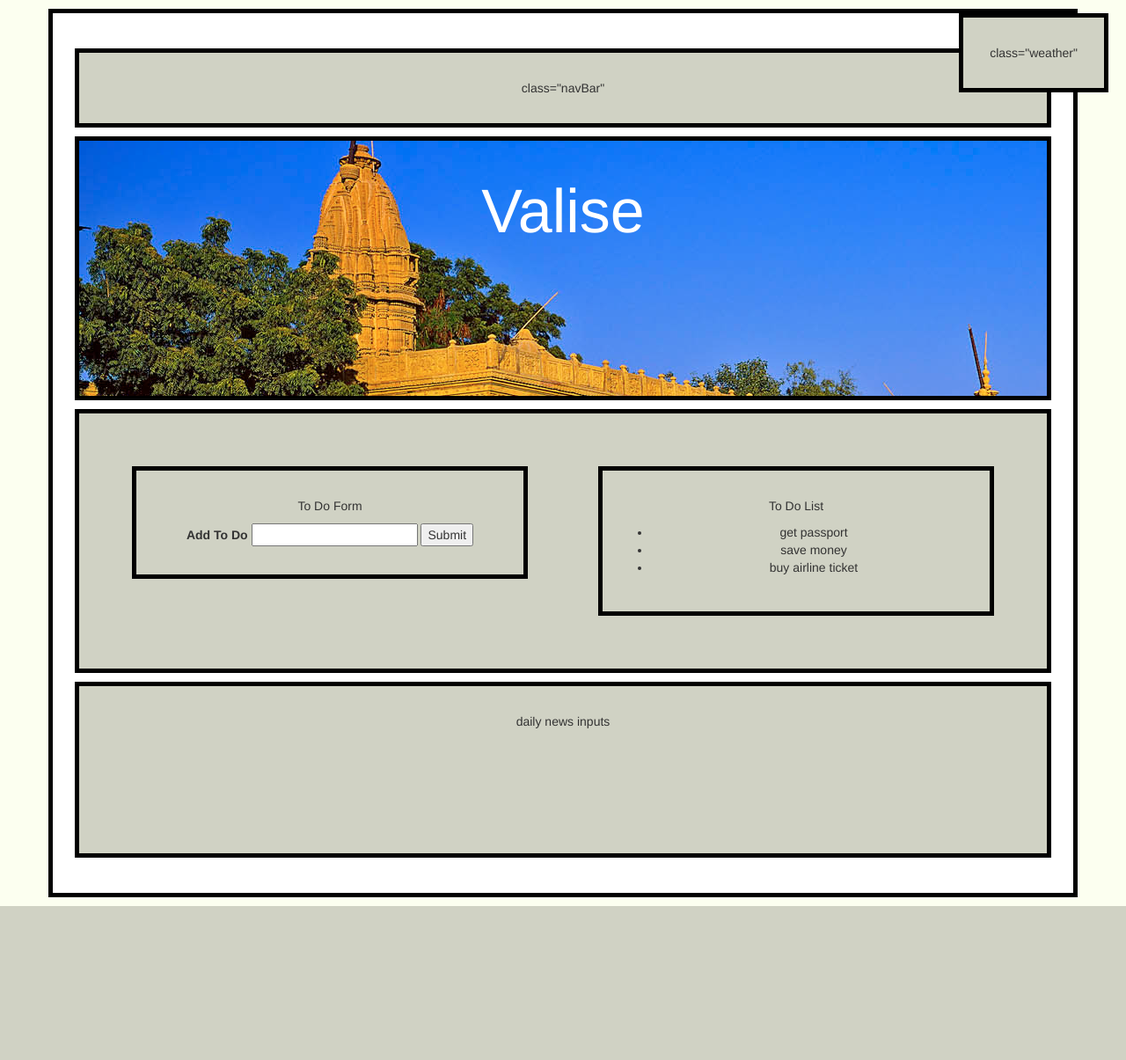
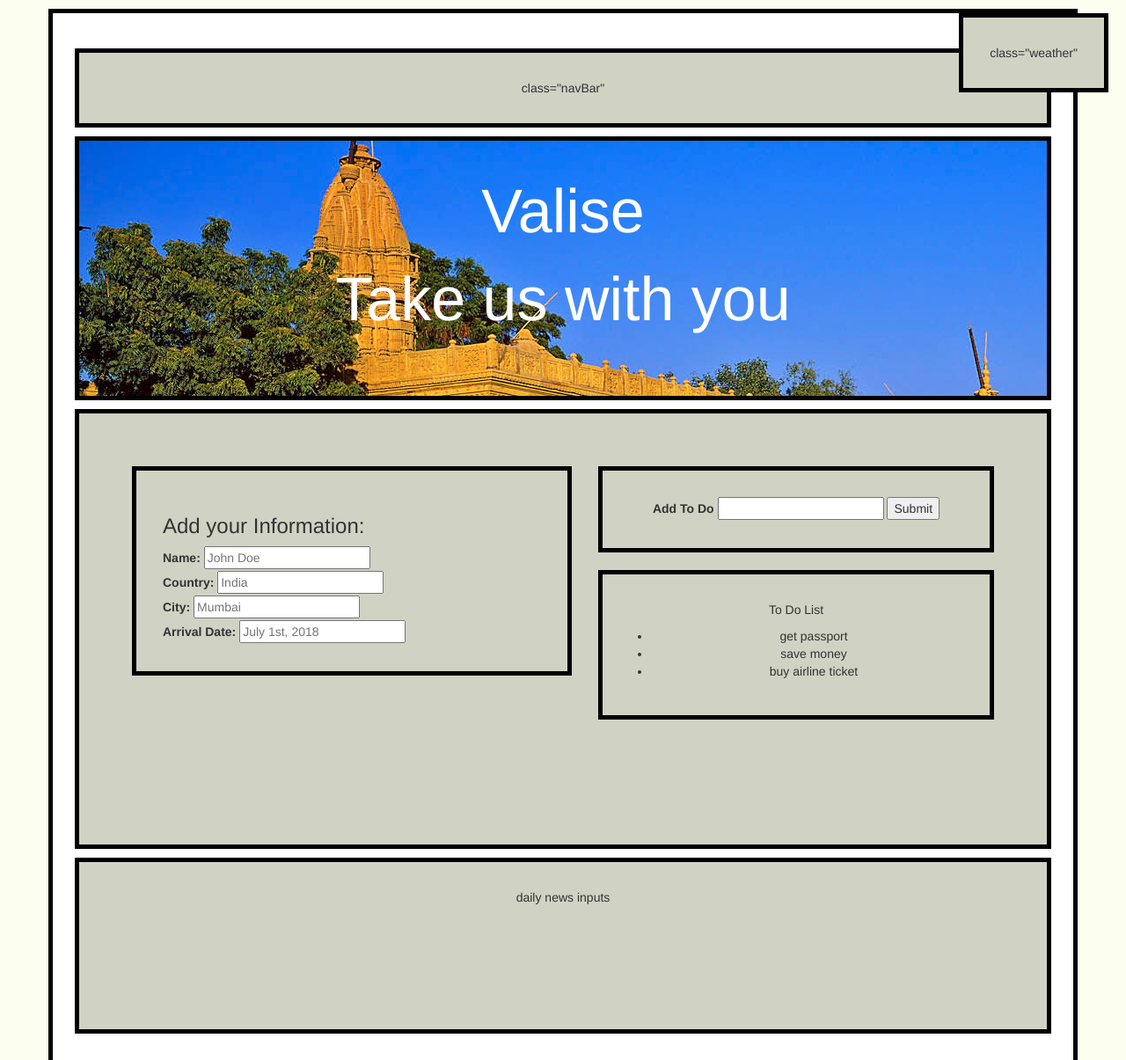
Before and after one commit to An26/GroupProjectOne, a PHP site: page / in a window 1280 px wide. Shown: the top 1205 px of the page at 88% size. Before the commit the page ends 1030 px from the top, so only its background shows below. Run offline with PHP 8.4, Linux system fonts and the light colour scheme.

Commit message:
researching news API

```diff
--- a/assets/css/style.css
+++ b/assets/css/style.css
@@ -35,14 +35,21 @@ div {
 
 #mainContent {
 	padding: 50px;
-	height: 300px;
+	height: 500px;
 
+}
+
+#addTravelInfo {
+	text-align: left;
+	width: 50%;
+	display: inline-block;
+	float: left;
 }
 
 #todoForm {
 	width: 45%;
 	display: inline-block;
-	float:left;
+	float:right;
 }
 
 #todoList{
--- a/assets/js/app.js
+++ b/assets/js/app.js
@@ -0,0 +1,25 @@
+//-------------jquery testing info
+
+var user = [
+	{	name: "Jane Doe",
+	    city: 'Hess',
+	    country: 'Germany',
+	    date: "null",
+	    toDoList: ['buy airline tickets', 'save $$', 'get passports'],
+	},];
+
+
+
+
+
+// --------GOOGLE NEWS API-------------An Huynh-------------
+
+var searchCountry = "india";
+
+var queryURL = "https://api.cognitive.microsoft.com/bing/v5.0/news/?Category=" + searchCountry;
+//trying to find the right API URL in order to pull new articles with searchCountry as a topic/perameter
+
+$.ajax({url: queryURL, method: 'GET'})
+ .done(function(response) {
+     console.log(response);
+});
--- a/index.html
+++ b/index.html
@@ -16,13 +16,35 @@
 <div class="container">
 	<div class="navBar">class="navBar"</div>
 	<div class="weather">class="weather"</div>
-	<div class="header">Valise</div>
+	<div class="header">Valise
+	<p>Take us with you</p>
+	</div>
 	<div id="mainContent">
+		<div id="addTravelInfo">
+			<form class="travelInfo">
+				<h3>Add your Information:</h3>
+
+				<label>Name: </label>
+				<input type="addName" id="userName" name="userName" placeholder="John Doe">
+				<br>
+
+				<label>Country: </label>
+				<input type="destinationCounty" name="destinationCountry" id="destinationCountry" placeholder="India">
+				<br>
+
+				<label>City: </label>
+				<input type="destinationCity" name="destinationCity" id="destinationCity" placeholder="Mumbai">
+				<br>
+
+				<label>Arrival Date: </label>
+				<input type="arrivalDate" name="arrivalDate" id="arrivalDate" placeholder="July 1st, 2018">
+				<br>
+			</form>
+		</div>
 		<div id="todoForm" class="col-md-6">
-		<p>To Do Form</p>
 			<form>
 				<label>Add To Do</label>
-			<input type="add to do" name="to do">
+				<input type="addTodo" name="to do">
 				<button>Submit</button>
 			</form>
 		</div>
@@ -38,5 +60,8 @@
 	<div class="newsBox">daily news inputs</div>
 </div>
 
+<script   src="https://code.jquery.com/jquery-2.2.4.js"   integrity="sha256-iT6Q9iMJYuQiMWNd9lDyBUStIq/8PuOW33aOqmvFpqI="   crossorigin="anonymous"></script>
+<script type="text/javascript" src="assets/js/app.js"></script>
+
 </body>
 </html>
```
Lines whose indentation alone changed are shown as unchanged.
